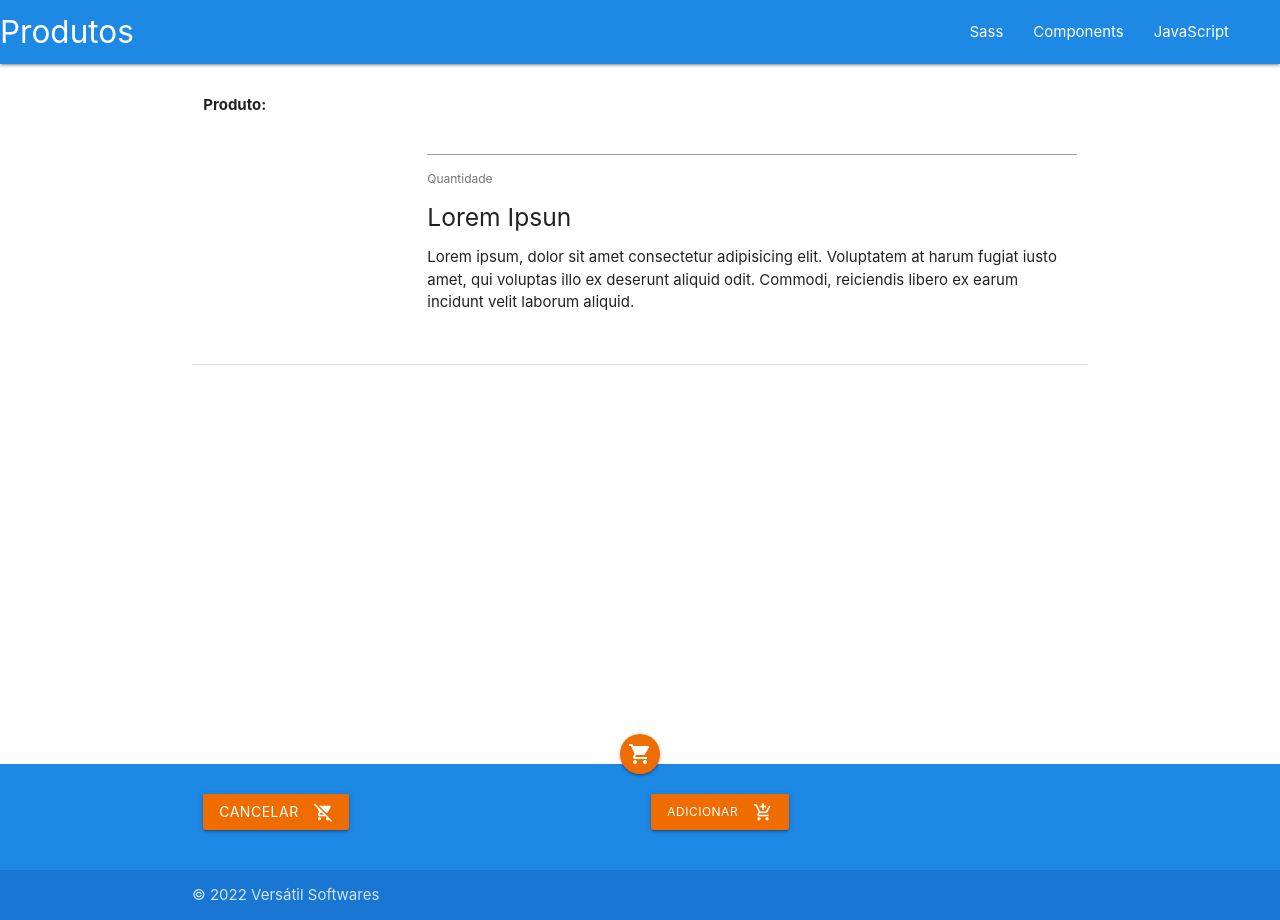
After one commit to Versatil-Softwares/venda-externa-08, a Flask app: page /seleciona-produto in a window 1280 px wide. The commit adds this page. Run offline with Flask 2, Linux system fonts and the light colour scheme; some libraries are stand-ins or nearby versions.

Commit message:
preparando tela

```diff
--- a/app.py
+++ b/app.py
@@ -10,11 +10,23 @@ port = 8000
 debug = True
 
 
+
+
 @app.route("/", methods=['GET', 'POST'])
 def index():
     return render_template('venda.html', title='Vendas')
 
+@app.route("/index", methods=['GET', 'POST'])
+def retornar():
+    return redirect(url_for("index"))
 
+@app.route("/seleciona-cliente", methods=['GET', 'POST'])
+def select_cliente():
+    return render_template('select_cliente.html', title='Clientes')
+
+@app.route("/seleciona-produto", methods=['GET', 'POST'])
+def select_produto():
+    return render_template('select_produto.html', title='Produtos')
 
 if __name__ == __name__:
     app.run(host=host, port=port, debug=debug)
--- a/templates/base.html
+++ b/templates/base.html
@@ -39,8 +39,9 @@
         </div></li>
         <li><div class="divider"></div></li>
         <!-- <li><a href="#!"><i class="material-icons">cloud</i>First Link With Icon</a></li> -->
-        <li><a class="waves-effect" href="#!">Link</a></li>
-        <li><a class="waves-effect" href="#!">Link</a></li>
+        <li><a class="waves-effect" href="/index">Início</a></li>
+        <li><a class="waves-effect" href="/seleciona-cliente">Selecionar Cliente</a></li>
+        <li><a class="waves-effect" href="/seleciona-produto">Produtos</a></li>
         <li><a class="waves-effect" href="#!">Link</a></li>
         <li><a class="waves-effect" href="#!">Link</a></li>
         <li><a class="waves-effect" href="#!">Link</a></li>
--- /dev/null
+++ b/templates/select_produto.html
@@ -0,0 +1,67 @@
+{% extends "base.html" %}
+
+{% block conteudo %}
+<div class="container">
+    <div class="row" style="margin-top: 30px">
+        <div class="col s3"> <span> <b>Produto:</b> </span> </div>
+        <div class="input-field col s9 inline">
+            <div>
+                <!-- <a class="btn-floating orange darken-3 waves-effect waves-teal">
+                    <i class="material-icons">add</i>
+                </a> -->
+                <input type="number" class="validate">
+                <!-- <a class="btn-floating orange darken-3 waves-effect waves-teal">
+                    <i class="material-icons">remove</i>
+                </a> -->
+                <span
+                    class="helper-text"
+                    data-error="Quantidade"
+                    data-success="Quantidade"
+                    >Quantidade</span
+                >
+            </div>
+            <div>
+                <h5>Lorem Ipsun</h5>
+                <p>Lorem ipsum, dolor sit amet consectetur adipisicing elit. Voluptatem at harum fugiat iusto amet, qui voluptas illo ex deserunt aliquid odit. Commodi, reiciendis libero ex earum incidunt velit laborum aliquid.</p>
+            </div>
+        </div>
+    </div>
+    <div class="divider"></div>
+
+
+</div>
+{% endblock conteudo %}
+
+{% block footer %}
+
+<div>
+    <div style="
+    display: flex;
+    width: 100%;
+    text-align: center;
+    align-content: center;
+    margin-bottom: 20px;
+    justify-content: center;
+    margin-top: -50px;
+    ">
+        <a class="btn-floating orange darken-3 waves-effect waves-teal">
+            <i class="material-icons">shopping_cart</i>
+        </a>
+
+    </div>
+
+    <div class="row">
+        <div class="col s6">
+            <button class="btn orange darken-3 waves-effect waves-teal" type="submit" name="action">Cancelar
+                <i class="material-icons right">remove_shopping_cart</i>
+            </button>
+        </div>
+        <div class="col s6">
+            <button class="btn orange darken-3 waves-effect waves-teal" type="submit" name="action" style="font-size: 12px;">Adicionar
+                <i class="material-icons right">add_shopping_cart</i>
+            </button>
+        </div>
+    </div>
+</div>
+
+{% endblock footer %}
```
Also changed, not shown: templates/carrinho.html (added, +7 -0 lines), templates/detalhe_cliente.html (added, +7 -0 lines), templates/detalhe_produto.html (added, +7 -0 lines), templates/select_cliente copy 5.html (added, +7 -0 lines), templates/select_cliente copy 6.html (added, +7 -0 lines), templates/select_cliente.html (added, +54 -0 lines), templates/venda.html (+4 -4 lines).
